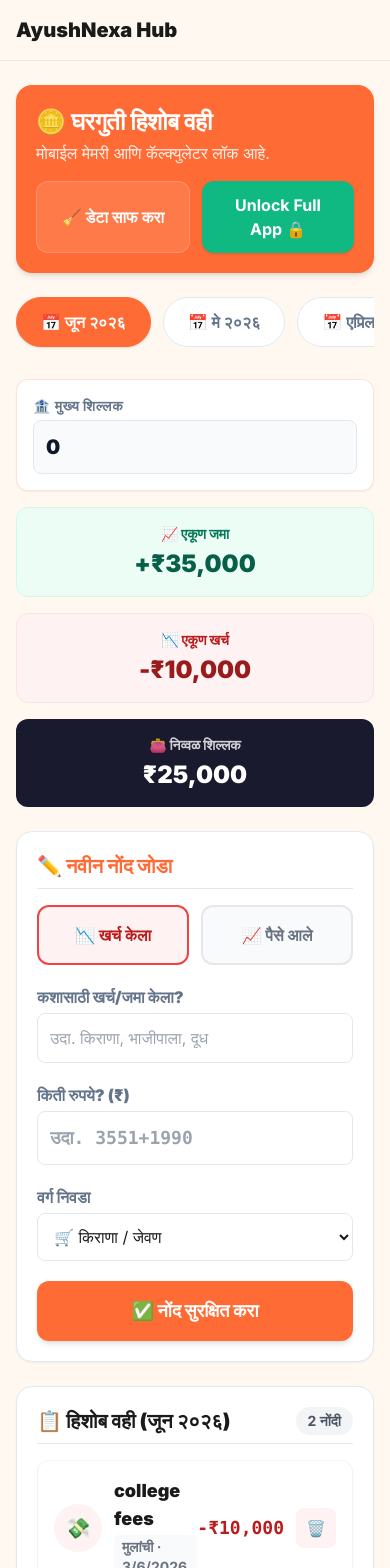
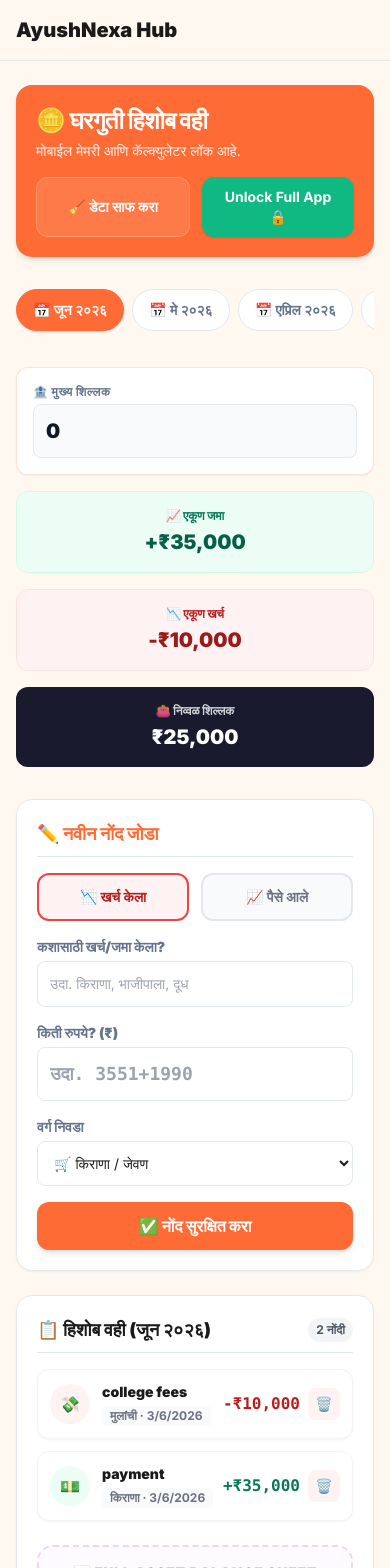
Before and after one commit to kavibioinfo/AyushNexa-Hub, a Next.js app: page /tools/expense-tracker in a window 390 px wide. Shown: the top 1568 px of the page. Built offline with nearby package versions, Linux system fonts and the light colour scheme.

Commit message:
resume-builder and expence-tracker modified

```diff
--- a/src/app/tools/expense-tracker/page.tsx
+++ b/src/app/tools/expense-tracker/page.tsx
@@ -44,7 +44,6 @@ const MONTHS_LIST = [
   { key: "2026-03", label: "मार्च २०२६" },
 ];
 
-// Colors for pie chart categories
 const COLORS = ["#FF6B35", "#10B981", "#3B82F6", "#8B5CF6", "#EC4899", "#F59E0B", "#06B6D4"];
 
 export default function ExpenseTracker() {
@@ -69,9 +68,7 @@ export default function ExpenseTracker() {
     const savedOpening = localStorage.getItem("ayushnexa_opening_balance");
     const savedPremium = localStorage.getItem("expense_tracker_premium");
 
-    if (savedPremium === "true") {
-      setIsPremiumUnlocked(true);
-    }
+    if (savedPremium === "true") setIsPremiumUnlocked(true);
 
     if (savedTx) {
       setTransactions(JSON.parse(savedTx));
@@ -98,29 +95,20 @@ export default function ExpenseTracker() {
       ]);
     }
 
-    if (savedOpening !== null) {
-      setOpeningBalance(Number(savedOpening));
-    } else {
-      setOpeningBalance(0);
-    }
+    if (savedOpening !== null) setOpeningBalance(Number(savedOpening));
+    else setOpeningBalance(0);
   }, []);
 
   useEffect(() => {
-    if (isMounted) {
-      localStorage.setItem("ayushnexa_ledger_data", JSON.stringify(transactions));
-    }
+    if (isMounted) localStorage.setItem("ayushnexa_ledger_data", JSON.stringify(transactions));
   }, [transactions, isMounted]);
 
   useEffect(() => {
-    if (isMounted) {
-      localStorage.setItem("ayushnexa_opening_balance", openingBalance.toString());
-    }
+    if (isMounted) localStorage.setItem("ayushnexa_opening_balance", openingBalance.toString());
   }, [openingBalance, isMounted]);
 
   useEffect(() => {
-    if (isMounted) {
-      localStorage.setItem("expense_tracker_premium", isPremiumUnlocked.toString());
-    }
+    if (isMounted) localStorage.setItem("expense_tracker_premium", isPremiumUnlocked.toString());
   }, [isPremiumUnlocked, isMounted]);
 
   const evaluateExpression = (input: string): number => {
@@ -134,15 +122,10 @@ export default function ExpenseTracker() {
   };
 
   const currentMonthTx = transactions.filter((t) => t.monthKey === selectedMonth);
-  const totalIncome = currentMonthTx
-    .filter((t) => t.type === "income")
-    .reduce((acc, t) => acc + t.amount, 0);
-  const totalExpense = currentMonthTx
-    .filter((t) => t.type === "expense")
-    .reduce((acc, t) => acc + t.amount, 0);
+  const totalIncome = currentMonthTx.filter((t) => t.type === "income").reduce((a, t) => a + t.amount, 0);
+  const totalExpense = currentMonthTx.filter((t) => t.type === "expense").reduce((a, t) => a + t.amount, 0);
   const netBalance = openingBalance + totalIncome - totalExpense;
 
-  // Prepare data for pie chart (expense by category)
   const expenseByCategory = currentMonthTx
     .filter((t) => t.type === "expense")
     .reduce((acc, t) => {
@@ -150,21 +133,13 @@ export default function ExpenseTracker() {
       return acc;
     }, {} as Record<string, number>);
 
-  const pieData = Object.entries(expenseByCategory).map(([cat, amt]) => ({
-    name: cat,
-    value: amt,
-  }));
+  const pieData = Object.entries(expenseByCategory).map(([cat, amt]) => ({ name: cat, value: amt }));
 
-  // Prepare data for monthly trend (last 4 months)
   const monthlyTrend = MONTHS_LIST.map((month) => {
     const monthTx = transactions.filter((t) => t.monthKey === month.key);
     const income = monthTx.filter((t) => t.type === "income").reduce((s, t) => s + t.amount, 0);
     const expense = monthTx.filter((t) => t.type === "expense").reduce((s, t) => s + t.amount, 0);
-    return {
-      month: month.label,
-      उत्पन्न: income,
-      खर्च: expense,
-    };
+    return { month: month.label, उत्पन्न: income, खर्च: expense };
   });
 
   const handleAdd = (e: React.FormEvent) => {
@@ -173,17 +148,14 @@ export default function ExpenseTracker() {
       setError("तपशील लिहा (उदा. भाजीपाला)");
       return;
     }
-
     const finalAmount = evaluateExpression(amountInput);
     if (finalAmount <= 0) {
       setError("कृपया योग्य रक्कम किंवा बेरीज लिहा");
       return;
     }
     setError("");
-
     const today = new Date();
     const formattedDate = `${today.getDate()}/${today.getMonth() + 1}/${today.getFullYear()}`;
-
     const newTx: Transaction = {
       id: Date.now(),
       title: title.trim(),
@@ -193,15 +165,12 @@ export default function ExpenseTracker() {
       date: formattedDate,
       monthKey: selectedMonth,
     };
-
     setTransactions([newTx, ...transactions]);
     setTitle("");
     setAmountInput("");
   };
 
-  const handleDelete = (id: number) => {
-    setTransactions(transactions.filter((t) => t.id !== id));
-  };
+  const handleDelete = (id: number) => setTransactions(transactions.filter((t) => t.id !== id));
 
   const handleClearAll = () => {
     if (confirm("तुम्हाला या महिन्याचा संपूर्ण जुना हिशोब साफ करायचा आहे का?")) {
@@ -214,53 +183,46 @@ export default function ExpenseTracker() {
     setShowPaywall(false);
   };
 
-  if (!isMounted) {
-    return <div className="min-h-screen bg-[#FFF8F0]" />;
-  }
+  if (!isMounted) return <div className="min-h-screen bg-[#FFF8F0]" />;
 
   return (
     <div className="min-h-screen bg-[#FFF8F0] text-[#1A1A1A] antialiased print:bg-white pb-12">
-      <div className="print:hidden">
-        <Header />
-      </div>
+      <div className="print:hidden"><Header /></div>
 
-      <main className="max-w-5xl mx-auto px-4 sm:px-6 py-6">
-        {/* Header (unchanged) */}
-        <div className="bg-[#FF6B35] text-white p-5 rounded-2xl shadow-md flex flex-col md:flex-row justify-between items-start md:items-center gap-4 mb-6">
+      <main className="max-w-7xl mx-auto px-4 sm:px-6 lg:px-8 py-6 sm:py-8">
+        {/* Header */}
+        <div className="bg-[#FF6B35] text-white p-5 sm:p-6 rounded-2xl shadow-md flex flex-col md:flex-row justify-between items-start md:items-center gap-4 mb-8">
           <div>
-            <h1 className="font-sans text-2xl sm:text-3xl font-black tracking-tight flex items-center gap-2">
+            <h1 className="text-2xl sm:text-3xl font-black tracking-tight flex items-center gap-2">
               🪙 घरगुती हिशोब वही
             </h1>
-            <p className="text-white/90 text-base sm:text-lg mt-1">
+            <p className="text-white/90 text-sm sm:text-base mt-1">
               मोबाईल मेमरी आणि कॅल्क्युलेटर लॉक आहे.
             </p>
           </div>
           <div className="flex gap-3 w-full md:w-auto">
             <button
-              type="button"
               onClick={handleClearAll}
-              className="flex-1 md:flex-none px-5 py-3 rounded-xl bg-white/10 hover:bg-white/20 text-white font-bold text-base border border-white/20 transition-all"
+              className="flex-1 md:flex-none px-5 py-2.5 rounded-xl bg-white/10 hover:bg-white/20 text-white font-bold text-sm border border-white/20 transition-all"
             >
               🧹 डेटा साफ करा
             </button>
             <button
-              type="button"
               onClick={() => (isPremiumUnlocked ? window.print() : setShowPaywall(true))}
-              className="flex-1 md:flex-none px-5 py-3 rounded-xl bg-[#10B981] text-white font-bold text-base shadow hover:bg-[#10B981]/90 transition-all"
+              className="flex-1 md:flex-none px-5 py-2.5 rounded-xl bg-[#10B981] text-white font-bold text-sm shadow hover:bg-[#10B981]/90 transition-all"
             >
               {isPremiumUnlocked ? "📥 Download" : "Unlock Full App 🔒"}
             </button>
           </div>
         </div>
 
-        {/* Months selector (unchanged) */}
-        <div className="flex gap-3 overflow-x-auto pb-3 mb-5 scrollbar-none print:hidden">
+        {/* Month selector */}
+        <div className="flex gap-2 sm:gap-3 overflow-x-auto pb-3 mb-6 scrollbar-none print:hidden">
           {MONTHS_LIST.map((m) => (
             <button
               key={m.key}
-              type="button"
               onClick={() => setSelectedMonth(m.key)}
-              className={`px-6 py-3 rounded-full text-base font-bold transition-all shrink-0 border ${
+              className={`px-4 sm:px-6 py-2.5 sm:py-3 rounded-full text-sm sm:text-base font-bold transition-all shrink-0 border ${
                 selectedMonth === m.key
                   ? "bg-[#FF6B35] text-white border-[#FF6B35] shadow"
                   : "bg-white text-[#64748B] border-[#E2E8F0]"
@@ -271,10 +233,10 @@ export default function ExpenseTracker() {
           ))}
         </div>
 
-        {/* Metrics cards (unchanged) */}
-        <div className="grid gap-4 grid-cols-1 sm:grid-cols-2 lg:grid-cols-4 mb-6">
+        {/* Metrics cards */}
+        <div className="grid gap-4 grid-cols-1 sm:grid-cols-2 lg:grid-cols-4 mb-8">
           <div className="bg-white border border-[#FF6B35]/20 rounded-xl p-4 shadow-sm flex flex-col justify-center">
-            <label className="block text-sm font-black uppercase text-[#64748B] tracking-wider mb-1">
+            <label className="block text-xs font-black uppercase text-[#64748B] tracking-wider mb-1">
               🏦 मुख्य शिल्लक
             </label>
             <input
@@ -285,35 +247,43 @@ export default function ExpenseTracker() {
             />
           </div>
           <div className="bg-emerald-50 border border-emerald-100 p-4 rounded-xl text-center flex flex-col justify-center">
-            <span className="text-sm font-black uppercase text-emerald-700">📈 एकूण जमा</span>
-            <h3 className="text-2xl sm:text-3xl font-black text-emerald-800 mt-1">+₹{totalIncome.toLocaleString("en-IN")}</h3>
+            <span className="text-xs font-black uppercase text-emerald-700">📈 एकूण जमा</span>
+            <h3 className="text-xl sm:text-2xl font-black text-emerald-800 mt-1">
+              +₹{totalIncome.toLocaleString("en-IN")}
+            </h3>
           </div>
           <div className="bg-red-50 border border-red-100 p-4 rounded-xl text-center flex flex-col justify-center">
-            <span className="text-sm font-black uppercase text-red-700">📉 एकूण खर्च</span>
-            <h3 className="text-2xl sm:text-3xl font-black text-red-800 mt-1">-₹{totalExpense.toLocaleString("en-IN")}</h3>
+            <span className="text-xs font-black uppercase text-red-700">📉 एकूण खर्च</span>
+            <h3 className="text-xl sm:text-2xl font-black text-red-800 mt-1">
+              -₹{totalExpense.toLocaleString("en-IN")}
+            </h3>
           </div>
           <div
             className={`p-4 rounded-xl text-center text-white flex flex-col justify-center ${
               netBalance >= 0 ? "bg-[#1A1A2E]" : "bg-red-900"
             }`}
           >
-            <span className="text-sm font-black uppercase opacity-80">👛 निव्वळ शिल्लक</span>
-            <h3 className="text-2xl sm:text-3xl font-black mt-1">₹{netBalance.toLocaleString("en-IN")}</h3>
+            <span className="text-xs font-black uppercase opacity-80">👛 निव्वळ शिल्लक</span>
+            <h3 className="text-xl sm:text-2xl font-black mt-1">₹{netBalance.toLocaleString("en-IN")}</h3>
           </div>
         </div>
 
         {/* Main grid */}
         <div className="grid gap-6 grid-cols-1 lg:grid-cols-3">
-          {/* Input form (unchanged) */}
+          {/* Input form */}
           <div className="bg-white rounded-2xl p-5 border border-[#E2E8F0] shadow-sm h-fit print:hidden">
-            <h3 className="text-xl font-black text-[#FF6B35] border-b border-[#E2E8F0] pb-2 mb-4">✏️ नवीन नोंद जोडा</h3>
-            <form onSubmit={handleAdd} className="space-y-5">
+            <h3 className="text-lg sm:text-xl font-black text-[#FF6B35] border-b border-[#E2E8F0] pb-2 mb-4">
+              ✏️ नवीन नोंद जोडा
+            </h3>
+            <form onSubmit={handleAdd} className="space-y-4">
               <div className="grid grid-cols-2 gap-3">
                 <button
                   type="button"
                   onClick={() => setType("expense")}
-                  className={`py-4 rounded-xl border-2 font-bold text-base transition-all ${
-                    type === "expense" ? "bg-red-50 text-red-700 border-red-500" : "bg-[#F8FAFC] text-gray-500 border-gray-200"
+                  className={`py-3 rounded-xl border-2 font-bold text-sm transition-all ${
+                    type === "expense"
+                      ? "bg-red-50 text-red-700 border-red-500"
+                      : "bg-[#F8FAFC] text-gray-500 border-gray-200"
                   }`}
                 >
                   📉 खर्च केला
@@ -321,28 +291,30 @@ export default function ExpenseTracker() {
                 <button
                   type="button"
                   onClick={() => setType("income")}
-                  className={`py-4 rounded-xl border-2 font-bold text-base transition-all ${
-                    type === "income" ? "bg-emerald-50 text-emerald-700 border-emerald-500" : "bg-[#F8FAFC] text-gray-500 border-gray-200"
+                  className={`py-3 rounded-xl border-2 font-bold text-sm transition-all ${
+                    type === "income"
+                      ? "bg-emerald-50 text-emerald-700 border-emerald-500"
+                      : "bg-[#F8FAFC] text-gray-500 border-gray-200"
                   }`}
                 >
                   📈 पैसे आले
                 </button>
               </div>
               <div>
-                <label className="block text-base font-black text-[#64748B] mb-1">कशासाठी खर्च/जमा केला?</label>
+                <label className="block text-sm font-black text-[#64748B] mb-1">कशासाठी खर्च/जमा केला?</label>
                 <input
                   type="text"
                   placeholder="उदा. किराणा, भाजीपाला, दूध"
-                  className="w-full rounded-lg border border-[#E2E8F0] p-3 text-base outline-none focus:border-[#FF6B35]"
+                  className="w-full rounded-lg border border-[#E2E8F0] p-3 text-sm outline-none focus:border-[#FF6B35]"
                   value={title}
                   onChange={(e) => setTitle(e.target.value)}
                 />
               </div>
               <div>
                 <div className="flex justify-between items-center mb-1">
-                  <label className="block text-base font-black text-[#64748B]">किती रुपये? (₹)</label>
+                  <label className="block text-sm font-black text-[#64748B]">किती रुपये? (₹)</label>
                   {amountInput && evaluateExpression(amountInput) > 0 && (
-                    <span className="text-sm bg-emerald-50 text-emerald-700 font-bold px-2 py-0.5 rounded">
+                    <span className="text-xs bg-emerald-50 text-emerald-700 font-bold px-2 py-0.5 rounded">
                       = ₹{evaluateExpression(amountInput).toLocaleString("en-IN")}
                     </span>
                   )}
@@ -356,9 +328,9 @@ export default function ExpenseTracker() {
                 />
               </div>
               <div>
-                <label className="block text-base font-black text-[#64748B] mb-1">वर्ग निवडा</label>
+                <label className="block text-sm font-black text-[#64748B] mb-1">वर्ग निवडा</label>
                 <select
-                  className="w-full rounded-lg border border-[#E2E8F0] p-3 text-base bg-white"
+                  className="w-full rounded-lg border border-[#E2E8F0] p-3 text-sm bg-white"
                   value={category}
                   onChange={(e) => setCategory(e.target.value)}
                 >
@@ -369,57 +341,69 @@ export default function ExpenseTracker() {
                   ))}
                 </select>
               </div>
-              {error && <p className="text-base font-bold text-red-600">⚠️ {error}</p>}
+              {error && <p className="text-sm font-bold text-red-600">⚠️ {error}</p>}
               <button
                 type="submit"
-                className="w-full py-4 bg-[#FF6B35] text-white font-black text-lg rounded-xl shadow-md hover:bg-[#FF6B35]/90 transition-all"
+                className="w-full py-3 bg-[#FF6B35] text-white font-black text-base rounded-xl shadow-md hover:bg-[#FF6B35]/90 transition-all"
               >
                 ✅ नोंद सुरक्षित करा
               </button>
             </form>
           </div>
 
-          {/* LEDGER & PREMIUM ANALYTICS */}
+          {/* Ledger & Analytics */}
           <div className="lg:col-span-2 space-y-6">
-            {/* Transactions list (unchanged) */}
+            {/* Transactions */}
             <div className="bg-white rounded-2xl p-5 border border-[#E2E8F0] shadow-sm">
-              <h3 className="text-xl font-black text-[#1A1A1A] border-b border-[#E2E8F0] pb-2 mb-4 flex justify-between items-center flex-wrap gap-2">
+              <h3 className="text-lg sm:text-xl font-black text-[#1A1A1A] border-b border-[#E2E8F0] pb-2 mb-4 flex justify-between items-center flex-wrap gap-2">
                 <span>📋 हिशोब वही ({MONTHS_LIST.find((m) => m.key === selectedMonth)?.label})</span>
-                <span className="text-sm bg-gray-100 px-3 py-1 rounded-full text-gray-600 font-bold">
+                <span className="text-xs bg-gray-100 px-2 py-1 rounded-full text-gray-600 font-bold">
                   {currentMonthTx.length} नोंदी
                 </span>
               </h3>
               <div className="space-y-3">
                 {currentMonthTx.map((tx) => (
-                  <div key={tx.id} className="flex justify-between items-center p-4 border border-gray-100 rounded-xl bg-white shadow-sm">
+                  <div
+                    key={tx.id}
+                    className="flex justify-between items-center p-3 sm:p-4 border border-gray-100 rounded-xl bg-white shadow-sm"
+                  >
                     <div className="flex items-center gap-3 min-w-0 flex-1">
-                      <div className={`h-12 w-12 rounded-full flex items-center justify-center text-xl shrink-0 ${tx.type === "income" ? "bg-emerald-50" : "bg-red-50"}`}>
+                      <div
+                        className={`h-10 w-10 sm:h-12 sm:w-12 rounded-full flex items-center justify-center text-base sm:text-xl shrink-0 ${
+                          tx.type === "income" ? "bg-emerald-50" : "bg-red-50"
+                        }`}
+                      >
                         {tx.type === "income" ? "💵" : "💸"}
                       </div>
                       <div className="min-w-0 flex-1">
-                        <h4 className="text-lg font-black text-[#1A1A1A] break-words">{tx.title}</h4>
-                        <span className="text-sm font-bold text-gray-500 bg-gray-50 px-2 py-0.5 rounded mt-0.5 inline-block">
+                        <h4 className="text-sm sm:text-lg font-black text-[#1A1A1A] break-words">{tx.title}</h4>
+                        <span className="text-xs sm:text-sm font-bold text-gray-500 bg-gray-50 px-2 py-0.5 rounded mt-0.5 inline-block">
                           {CATEGORIES.find((c) => c.value === tx.category)?.label.split(" ")[1] ?? tx.category} · {tx.date}
                         </span>
                       </div>
                     </div>
-                    <div className="flex items-center gap-3 shrink-0">
-                      <span className={`text-lg sm:text-xl font-black font-mono ${tx.type === "income" ? "text-emerald-700" : "text-red-700"}`}>
+                    <div className="flex items-center gap-2 shrink-0">
+                      <span
+                        className={`text-base sm:text-xl font-black font-mono ${
+                          tx.type === "income" ? "text-emerald-700" : "text-red-700"
+                        }`}
+                      >
                         {tx.type === "income" ? "+" : "-"}₹{tx.amount.toLocaleString("en-IN")}
                       </span>
-                      <button onClick={() => handleDelete(tx.id)} className="h-10 w-10 bg-red-50 text-red-600 rounded-lg flex items-center justify-center text-base print:hidden">
+                      <button
+                        onClick={() => handleDelete(tx.id)}
+                        className="h-8 w-8 sm:h-10 sm:w-10 bg-red-50 text-red-600 rounded-lg flex items-center justify-center text-sm print:hidden"
+                      >
                         🗑️
                       </button>
                     </div>
                   </div>
                 ))}
               </div>
-
-              {/* Upsell (if not premium) */}
               {!isPremiumUnlocked && (
-                <div className="mt-6 border-2 border-dashed border-purple-200 bg-purple-50/40 p-5 rounded-2xl text-center print:hidden">
-                  <h4 className="text-base font-black text-purple-950 uppercase tracking-wider">📊 Full Asset Balance Sheet Framework</h4>
-                  <p className="text-base text-gray-600 mt-1">
+                <div className="mt-6 border-2 border-dashed border-purple-200 bg-purple-50/40 p-4 rounded-2xl text-center">
+                  <h4 className="text-sm font-black text-purple-950 uppercase tracking-wider">📊 Full Asset Balance Sheet Framework</h4>
+                  <p className="text-sm text-gray-600 mt-1">
                     वन-टाईम फक्त ₹९९ देऊन पूर्ण वर्षाचा रिपोर्ट, प्रिमियम पाई-चार्ट्स आणि थेट एक्सेल/पीडीएफ बॅलन्स शीट डाऊनलोडचा ॲक्सेस मिळवा.
                   </p>
                   <RazorpayButton
@@ -433,18 +417,17 @@ export default function ExpenseTracker() {
               )}
             </div>
 
-            {/* PREMIUM ANALYTICS SECTION (only shown after unlock) */}
+            {/* Premium Analytics */}
             {isPremiumUnlocked && (
-              <div className="bg-white rounded-2xl p-5 border border-[#E2E8F0] shadow-sm space-y-6 print:hidden">
-                <h3 className="text-xl font-black text-[#1A1A1A] border-b border-[#E2E8F0] pb-2 mb-4 flex items-center gap-2">
+              <div className="bg-white rounded-2xl p-5 border border-[#E2E8F0] shadow-sm space-y-6">
+                <h3 className="text-lg sm:text-xl font-black text-[#1A1A1A] border-b border-[#E2E8F0] pb-2 mb-4 flex items-center gap-2">
                   📊 प्रिमियम विश्लेषण (Premium Analytics)
                 </h3>
-
-                {/* Pie chart: expense by category */}
                 {pieData.length > 0 ? (
                   <div className="bg-gray-50 p-4 rounded-xl">
                     <h4 className="font-bold text-sm mb-3 text-center">📈 महिन्यातील खर्चाचे प्रमाण (वर्गानुसार)</h4>
-                    <ResponsiveContainer width="100%" height={300}>
+                    <div className="w-full h-64 sm:h-80">
+                      <ResponsiveContainer width="100%" height="100%">
                         <PieChart>
                           <Pie
                             data={pieData}
@@ -452,7 +435,7 @@ export default function ExpenseTracker() {
                             cy="50%"
                             labelLine={false}
                             label={({ name, percent }) => `${name}: ${((percent || 0) * 100).toFixed(0)}%`}
-                          outerRadius={100}
+                            outerRadius={80}
                             fill="#8884d8"
                             dataKey="value"
                           >
@@ -464,14 +447,14 @@ export default function ExpenseTracker() {
                         </PieChart>
                       </ResponsiveContainer>
                     </div>
+                  </div>
                 ) : (
                   <p className="text-center text-gray-500">या महिन्यात अद्याप कोणताही खर्च नोंदवलेला नाही.</p>
                 )}
-
-                {/* Bar chart: monthly trend */}
                 <div className="bg-gray-50 p-4 rounded-xl">
                   <h4 className="font-bold text-sm mb-3 text-center">📅 गेल्या ४ महिन्यांची उत्पन्न vs खर्च तुलना</h4>
-                  <ResponsiveContainer width="100%" height={300}>
+                  <div className="w-full h-64 sm:h-80">
+                    <ResponsiveContainer width="100%" height="100%">
                       <BarChart data={monthlyTrend}>
                         <CartesianGrid strokeDasharray="3 3" />
                         <XAxis dataKey="month" tick={{ fontSize: 12 }} />
@@ -483,15 +466,12 @@ export default function ExpenseTracker() {
                       </BarChart>
                     </ResponsiveContainer>
                   </div>
-
-                {/* Additional insights */}
+                </div>
                 <div className="grid grid-cols-1 sm:grid-cols-2 gap-4 text-sm">
                   <div className="bg-emerald-50 p-3 rounded-lg">
                     <p className="font-bold text-emerald-800">💡 सर्वाधिक खर्च कोणत्या वर्गात?</p>
                     <p className="text-gray-700 mt-1">
-                      {pieData.length > 0
-                        ? pieData.reduce((a, b) => (a.value > b.value ? a : b)).name
-                        : "अद्याप खर्च नाही"}
+                      {pieData.length > 0 ? pieData.reduce((a, b) => (a.value > b.value ? a : b)).name : "अद्याप खर्च नाही"}
                     </p>
                   </div>
                   <div className="bg-amber-50 p-3 rounded-lg">
@@ -511,7 +491,6 @@ export default function ExpenseTracker() {
         </div>
       </main>
 
-      {/* Paywall modal (unchanged) */}
       {showPaywall && (
         <div className="fixed inset-0 bg-black/40 backdrop-blur-sm flex items-center justify-center p-4 z-50">
           <div className="bg-white rounded-2xl p-6 max-w-sm w-full shadow-xl text-center">
@@ -519,7 +498,7 @@ export default function ExpenseTracker() {
               👑 Upgrade Ledger
             </span>
             <h3 className="text-xl font-black text-[#1A1A1A]">प्रिमियम हिशोब वही फीचर्स</h3>
-            <p className="text-base text-gray-500 mt-2 leading-relaxed">
+            <p className="text-sm text-gray-500 mt-2 leading-relaxed">
               पूर्ण बॅलन्स शीट, महिनावार पाई-चार्ट्स आणि डाऊनलोड करण्यासाठीचा अधिकृत सुरक्षित ॲक्सेस मिळवा.
             </p>
             <div className="mt-5 space-y-2">
@@ -530,7 +509,10 @@ export default function ExpenseTracker() {
                 label="Pay ₹99 & Unlock"
                 onSuccess={handlePaymentSuccess}
               />
-              <button onClick={() => setShowPaywall(false)} className="w-full py-3 bg-white border border-gray-200 text-base text-gray-500 font-bold rounded-xl">
+              <button
+                onClick={() => setShowPaywall(false)}
+                className="w-full py-3 bg-white border border-gray-200 text-sm text-gray-500 font-bold rounded-xl"
+              >
                 मागे जा
               </button>
             </div>
```
Also changed, not shown: src/app/tools/resume-builder/page.tsx (+100 -61 lines). Lines whose indentation alone changed are shown as unchanged.
